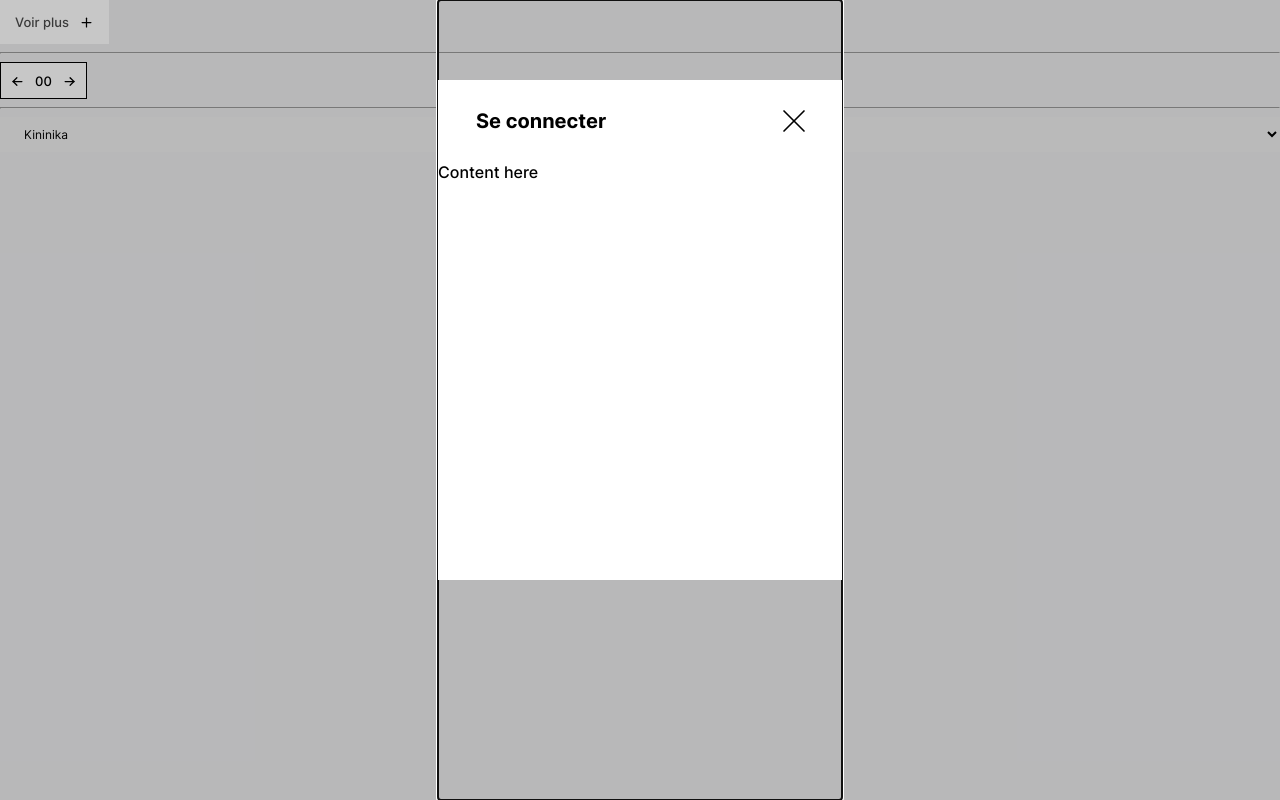
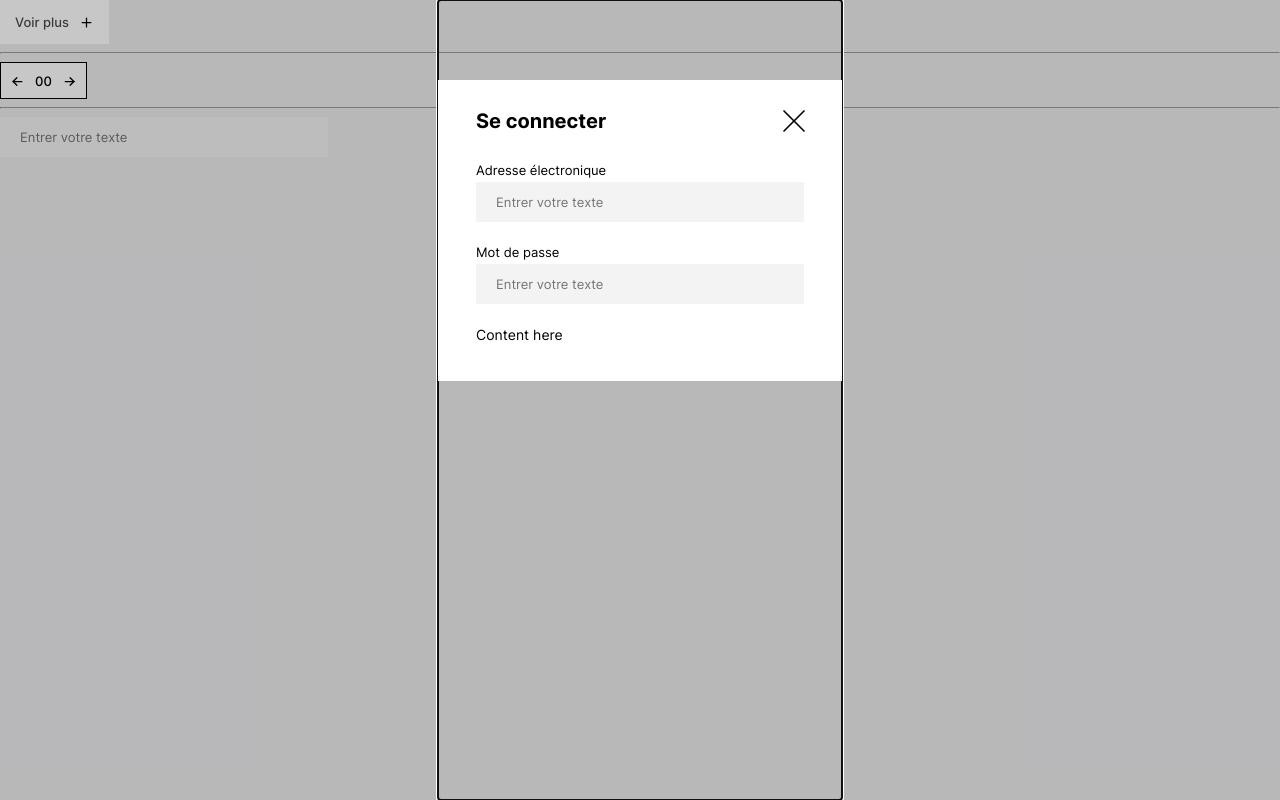
Before and after one commit to aveo-git/gratiot-piliere, a React (Create React App) app in the folder client/: page / in a window 1280 px wide. Both pictures are taken after a click on the element "Voir plus". Built offline with nearby package versions, Linux system fonts and the light colour scheme.

Commit message:
Fix: login modal

```diff
--- a/client/src/App/App.js
+++ b/client/src/App/App.js
@@ -2,8 +2,8 @@ import React, { useState } from 'react'
 import Button from '../components/Button'
 import ButtonOrderCount from '../components/ButtonOrderCount'
 import Input from '../components/Input'
-import ModalComp from '../components/Modal'
 import { padWithLeadingZeros } from '../components/utils'
+import Login from '../containers/Login'
 
 const App = () => {
 
@@ -23,10 +23,6 @@ const App = () => {
     setOpen(true)
   }
 
-  const _closeModal = () => {
-    setOpen(false)
-  }
-
   return (
     <div>
       <Button onClick={_openModal}/>
@@ -34,9 +30,7 @@ const App = () => {
       <ButtonOrderCount text={padWithLeadingZeros(count)} variant='primary' handleMinus={_handleMinus} handlePlus={_handlePlus} />
       <hr />
       <Input/>
-      <ModalComp open={open} closeModal={_closeModal} title='Se connecter' closeOnOverlay>
-        Content here
-      </ModalComp>
+      <Login open={open} setOpen={setOpen} />
     </div>
   )
 }
--- a/client/src/components/Input.js
+++ b/client/src/components/Input.js
@@ -6,29 +6,47 @@ const useStyles = createUseStyles(theme => ({
         width: 255
 	},
     input: {
-        height: 35,
+        height: 40,
         border: 'none',
         padding: '0 20px',
         fontFamily: 'Inter-Regular',
-        fontSize: 12,
-        width: '100%',
+        fontSize: 13,
+        width: 288,
+        backgroundColor: '#F3F3F3',
+        marginBottom: 22,
         '&:focus': {
             outline: 'none'
         }
+    },
+    label: {
+        fontSize: 13,
+        marginBottom: 4
     }
 }));
 
 const Input = props => {
-    const { placeholder = 'Entrer votre texte', type = 'select', contentOptions = fakeData } = props;
+    const { placeholder = 'Entrer votre texte', type = 'input', contentOptions = fakeData, label } = props;
     const classes = useStyles();
+
+    let content;
+    switch (type) {
+        case 'select':
+            content = <select name="select"  className={classes.input}>
+                {contentOptions.map(item => <option>{item.lastName}</option>)}
+            </select>
+            break;
+        case 'input':
+            content = <input className={classes.input} placeholder={placeholder} type={type} />
+            break;
+        default:
+            break;
+    }
     if(type === 'select') {
-        return <select name="select"  className={classes.input}>
-            {contentOptions.map(item => <option>{item.lastName}</option>)}
-        </select>
     }
     return (
         <div className={classes.root}>
-            <input className={classes.input} placeholder={placeholder} type={type} />
+            {label && <div className={classes.label}>{label}</div>}
+            {content}
         </div>
     )
 }
--- a/client/src/components/Modal.js
+++ b/client/src/components/Modal.js
@@ -1,4 +1,4 @@
-import React, { useState } from 'react'
+import React from 'react'
 import Modal from 'react-modal'
 import { AnimatePresence, motion } from 'framer-motion';
 import { createUseStyles } from 'react-jss';
@@ -19,8 +19,6 @@ const useStyles = createUseStyles(theme => ({
     content: {
 		fontFamily: 'Inter-Medium',
         width: 404,
-        minHeight: 500,
-        height: 500,
         marginTop: '5rem',
         backgroundColor: '#FFFFFF'
     },
@@ -52,6 +50,11 @@ const useStyles = createUseStyles(theme => ({
     },
     title: {
         fontSize: 20,
+    },
+    body: {
+        fontSize: 14,
+        fontFamily: 'Inter-Regular',
+        padding: '0 38px 38px 38px'
     }
 }));
 
@@ -73,6 +76,7 @@ const ModalComp = props => {
                     contentLabel="Example Modal"
                     overlayClassName={classes.overlay}
                     className={classes.root}
+                    ariaHideApp={false}
                 >
                     <motion.div
                         initial="hidden"
@@ -89,7 +93,7 @@ const ModalComp = props => {
                                 </div>
                                 <IconX className={classes.closeIcon} onClick={_closeModal}/>
                             </div>
-                            <div>
+                            <div className={classes.body}>
                                 {children}
                             </div>
                         </div>
--- /dev/null
+++ b/client/src/containers/Login.js
@@ -0,0 +1,21 @@
+import React from 'react'
+import Input from '../components/Input'
+import ModalComp from '../components/Modal'
+
+const Login = props => {
+    const { open, setOpen } = props;
+
+    const _closeModal = () => {
+        setOpen && setOpen(false)
+    }
+
+    return (
+        <ModalComp open={open} closeModal={_closeModal} title='Se connecter' closeOnOverlay>
+            <Input label="Adresse électronique"/>
+            <Input label="Mot de passe"/>
+            Content here
+        </ModalComp>
+    )
+}
+
+export default Login
```
